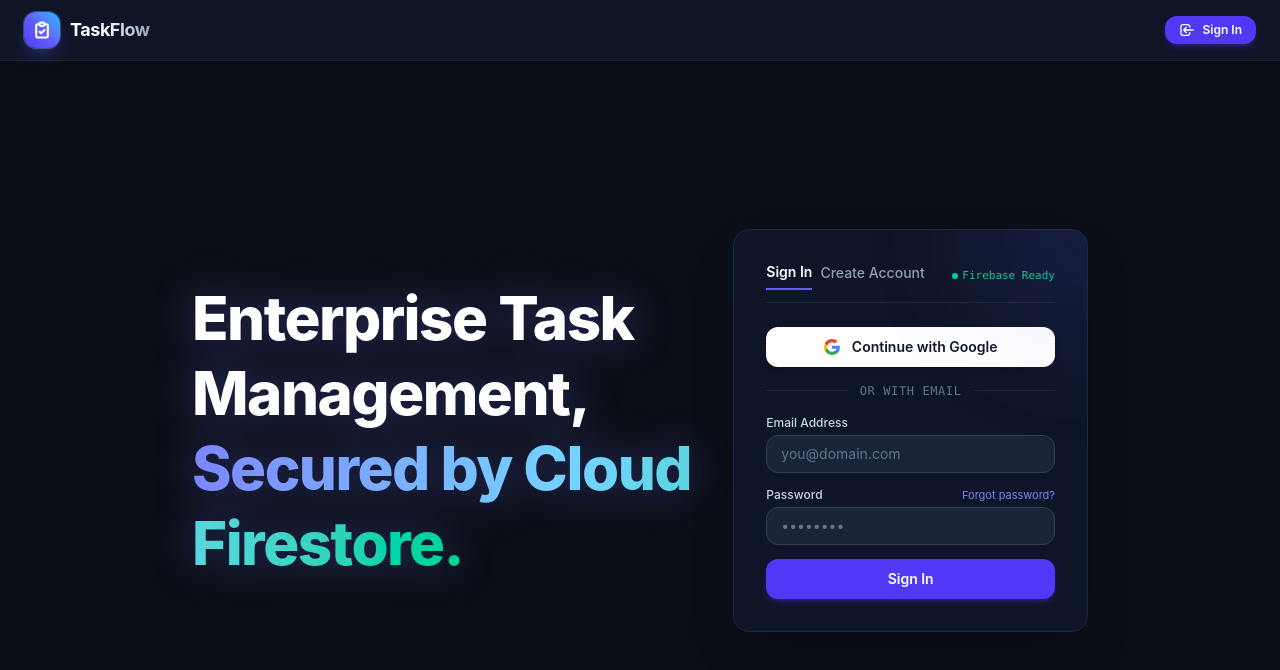
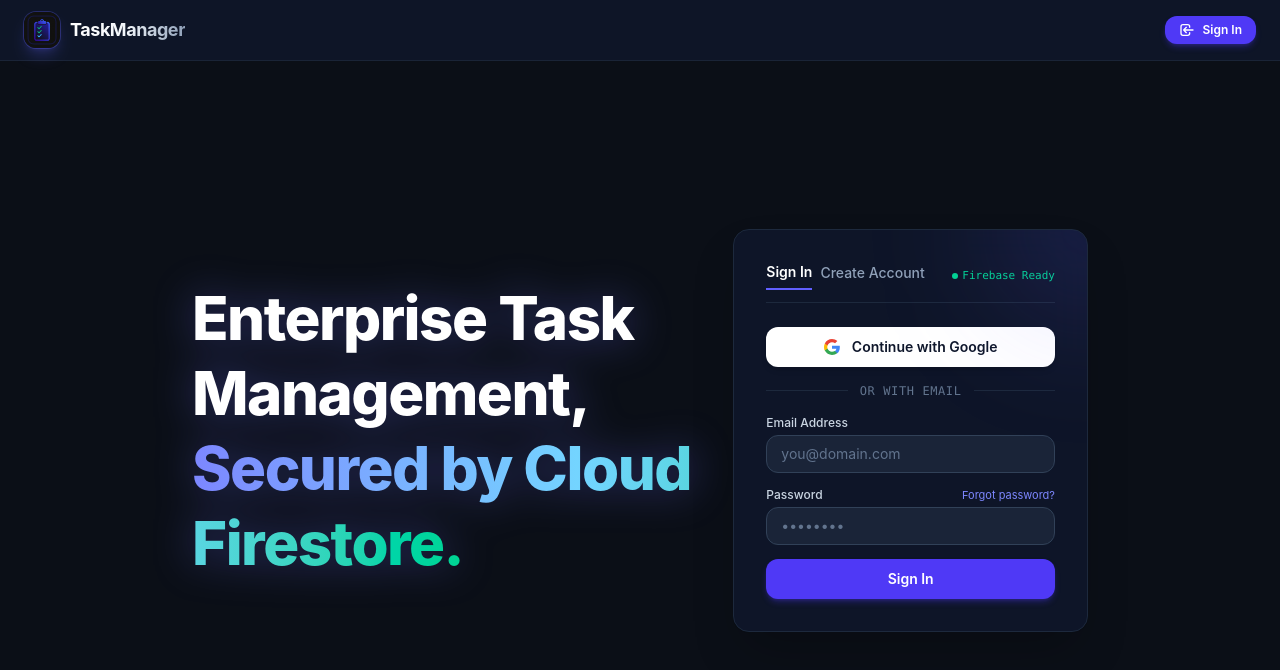
Before and after one commit to obito287/task, a React app: page index.html in a window 1280 px wide. Built offline with nearby package versions, Linux system fonts and the light colour scheme; some packages are replaced by stand-ins of ours; no server answers; the database is empty.

Commit message:
chore: add favicon and branding assets
Update application metadata and include site icons to improve branding and SEO consistency.

```diff
--- a/index.html
+++ b/index.html
@@ -3,12 +3,14 @@
   <head>
     <meta charset="UTF-8" />
     <meta name="viewport" content="width=device-width, initial-scale=1.0" />
-    <title>TaskFlow - Production Task Management & Workflow Dashboard</title>
+    <title >TaskFlow - Production Task Management & Workflow Dashboard</title>
     <meta name="description" content="Production-oriented task management web application with Firebase Authentication, real-time Cloud Firestore sync, Kanban & List views, and role-based security rules." />
     <meta property="og:title" content="TaskFlow - Production Task Management & Workflow Dashboard" />
     <meta property="og:description" content="Production-oriented task management web application with Firebase Authentication, real-time Cloud Firestore sync, Kanban & List views, and role-based security rules." />
     <meta property="og:type" content="website" />
-    <meta name="twitter:card" content="summary_large_image" />
+    <link rel="icon" type="image/png" href="/favicon.png" />
+    <link rel="apple-touch-icon" href="/favicon.png" />
+    <meta property="og:image" content="/favicon.png" />
     <link rel="preconnect" href="https://fonts.googleapis.com">
     <link rel="preconnect" href="https://fonts.gstatic.com" crossorigin>
     <link href="https://fonts.googleapis.com/css2?family=Plus+Jakarta+Sans:wght@400;500;600;700;800&family=JetBrains+Mono:wght@400;500;600&display=swap" rel="stylesheet">
@@ -23,13 +25,13 @@
         <!-- Left: Logo & Branding -->
         <div class="flex items-center gap-3">
           <div class="flex items-center gap-2.5 cursor-pointer" id="brand-logo">
-            <div class="w-9 h-9 rounded-xl bg-gradient-to-tr from-indigo-600 via-indigo-500 to-sky-400 flex items-center justify-center shadow-lg shadow-indigo-500/25 ring-1 ring-white/20">
-              <svg class="w-5 h-5 text-white" fill="none" viewBox="0 0 24 24" stroke="currentColor">
-                <path stroke-linecap="round" stroke-linejoin="round" stroke-width="2.5" d="M9 5H7a2 2 0 00-2 2v12a2 2 0 002 2h10a2 2 0 002-2V7a2 2 0 00-2-2h-2M9 5a2 2 0 002 2h2a2 2 0 002-2M9 5a2 2 0 012-2h2a2 2 0 012 2m-6 9l2 2 4-4" />
-              </svg>
-            </div>
+            <img
+              src="/favicon.png"
+              alt="TaskManager Favicon Icon"
+              class="w-9 h-9 rounded-xl object-cover shadow-lg shadow-indigo-500/25 ring-1 ring-indigo-500/30 hover:scale-105 transition-transform"
+            />
             <div>
-              <span class="font-bold text-lg tracking-tight bg-clip-text text-transparent bg-gradient-to-r from-white via-slate-100 to-slate-400">TaskFlow</span>
+              <span class="font-bold text-lg tracking-tight bg-clip-text text-transparent bg-gradient-to-r from-white via-slate-100 to-slate-400">TaskManager</span>
             </div>
           </div>
         </div>
--- a/metadata.json
+++ b/metadata.json
@@ -2,5 +2,7 @@
   "name": "TaskFlow - Production Task Management & Workflow Dashboard",
   "description": "Production-oriented task management web application with Firebase Authentication, real-time Cloud Firestore sync, Kanban & List views, and role-based security rules.",
   "requestFramePermissions": [],
-  "majorCapabilities": ["MAJOR_CAPABILITY_SERVER_SIDE_GEMINI_API"]
+  "majorCapabilities": [
+    "MAJOR_CAPABILITY_SERVER_SIDE_GEMINI_API"
+  ]
 }
```
Also changed, not shown: .aistudio/artifacts/brain/93206a3c-e63f-4708-944f-babe9f05a673/.tempmediaStorage/media_1792992017663_f1c777a6.png (added), public/assets/aistudio/TaskManager_Productivity_Logo_1db6f320.png (added), public/favicon.ico (added), public/favicon.png (added), src/assets/images/taskmanager_favicon_1792992358499.jpg (added).
